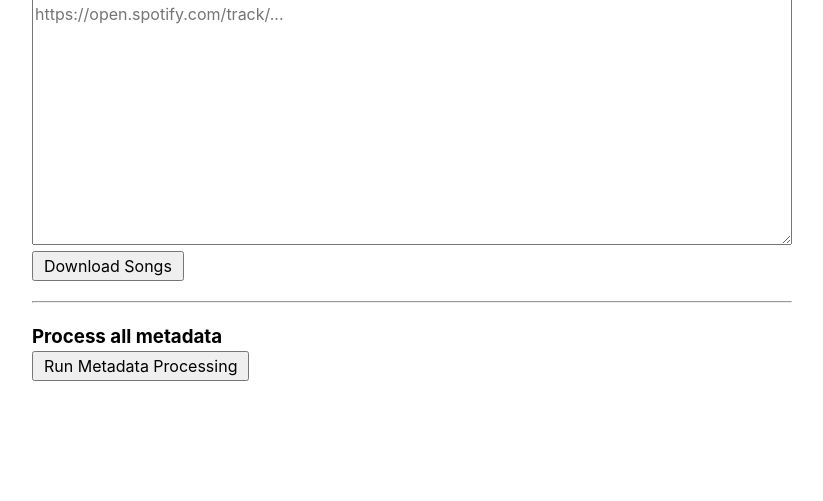
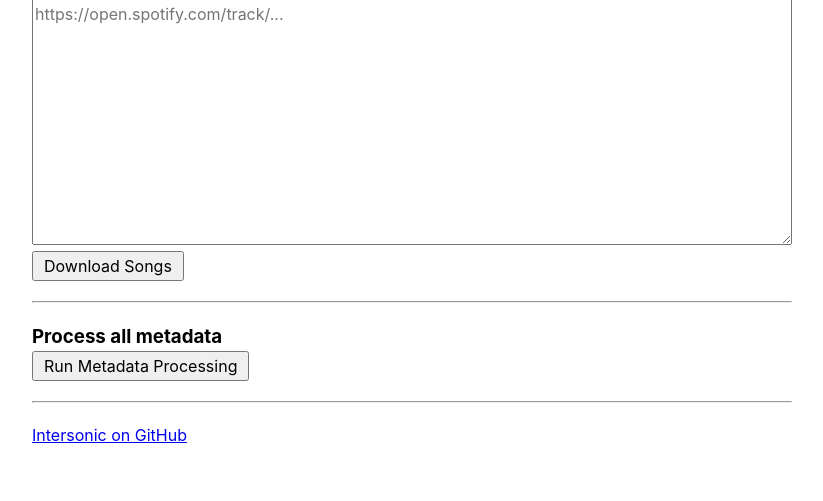
Before and after one commit to jeremy46231/intersonic, a Python web app: template src/web/templates/index.html in a window 1280 px wide. Shown: the part 227-728 px from the top of the page, without its empty margins (228-1051 px from the left). Run offline with Jinja, Linux system fonts and the light colour scheme; the template is opened without the code that fills it, so the values that code supplies are empty.

Commit message:
Clean up

```diff
--- a/pyproject.toml
+++ b/pyproject.toml
@@ -1,6 +1,9 @@
+# This file isn't actually used by the docker container, but it is useful
+# if you want to install the dependencies locally for types and linting.
+
 [project]
 name = "intersonic"
-version = "0.1.0"
+version = "1.0.0"
 requires-python = ">=3.13"
 dependencies = [
     "flask>=3.1.1",
--- a/src/web/templates/index.html
+++ b/src/web/templates/index.html
@@ -93,5 +93,15 @@
       <input type="hidden" name="task_type" value="process" />
       <button type="submit">Run Metadata Processing</button>
     </form>
+
+    <hr />
+
+    <footer>
+      <p>
+        <a href="https://github.com/jeremy46231/intersonic"
+          >Intersonic on GitHub</a
+        >
+      </p>
+    </footer>
   </body>
 </html>
```
Also changed, not shown: README.md, 3 other files.
